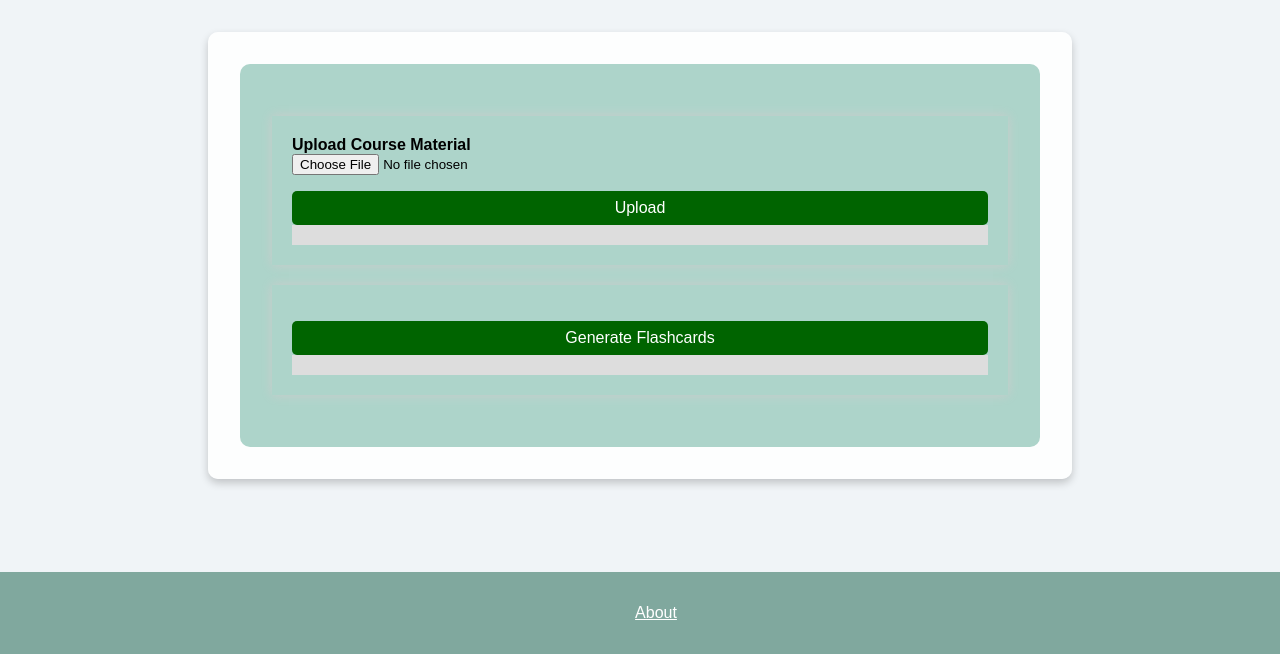
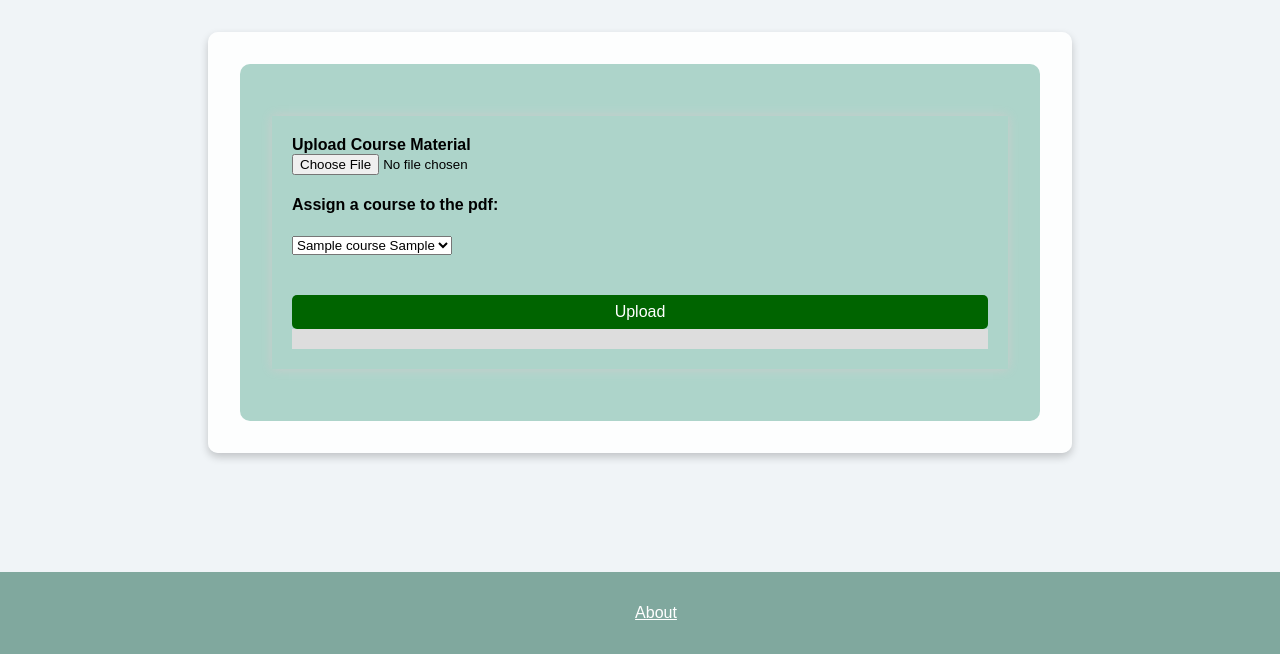
Before and after one commit to SvenjaCSch/preppy_enlarged, a Flask app: page /upload in a window 1280 px wide. Shown: the part 146-800 px from the top of the page. Run offline with Flask 3, Linux system fonts and the light colour scheme; a user stored in the database is signed in; tables that the repository leaves empty hold one stand-in row (values such as "Sample post").

Commit message:
changes for flashcard upload and student flashcard display - unfinished

```diff
--- a/board/schema.sql
+++ b/board/schema.sql
@@ -33,3 +33,11 @@ CREATE TABLE relation_student_course(
     FOREIGN KEY (student_id) REFERENCES user(id),
     FOREIGN KEY (course_id) REFERENCES courses(id)
 );
+
+CREATE TABLE uplouds(
+    id INTEGER PRIMARY KEY AUTOINCREMENT,
+    name_pdf VARCHAR(100),
+    location_pdf VARCHAR(100),
+    course_pdf VARCHAR(100),
+    summary VARCHAR(1000)
+);
--- a/board/static/css/styles.css
+++ b/board/static/css/styles.css
@@ -359,12 +359,23 @@ h3.title {
   justify-content: center;
 
 }
+.field_upload {
+  margin-bottom: 1.5rem;
+  width: 100%;
+  display: flex;
+
+}
 
 .control {
     width: 100%;
     display: flex;
     justify-content: center;
 }
+.control_upload {
+  width: 100%;
+  display: flex;
+}
+
 
 .input {
     width: 100%;
--- a/board/student.py
+++ b/board/student.py
@@ -39,11 +39,33 @@ def flashcards()->str:
     """
     Gets the query of the flashcards from the database and converts them into a list of dictionaries
     Output:
-    - Pass the flashcards data to the template
+    - Pass the flashcard and course data to the template
     """
     flashcards = Flashcard.query.all()
     flashcards_data = [{"Term": fc.term, "Definition": fc.definition} for fc in flashcards]
-    return render_template('student/flashcards.html', flashcards=flashcards_data)
+    # go through the relation table for all the courses of the student
+    studentCourseAllRel = RelationStudentCourse.query.filter_by(student_id=current_user.id).all()
+
+    # for each of these courses search for the course in the course table
+    course_for_student = []
+    for courses in studentCourseAllRel:
+         course_for_student.append(Course.query.filter_by(course_number=courses.course_id).first())
+    return render_template('student/flashcards.html', course_for_student=course_for_student, flashcards=flashcards_data)
+
+@bp.route("/flashcards_post", methods=['POST'])
+def flashcards_post()->str:
+    """
+    Gets the query of the flashcards from the database and converts them into a list of dictionaries
+    Output:
+    - Pass the flashcard and course data to the template
+    """
+    course = request.form.get('course')
+    print("course id: ")
+    print(course)
+    # flashcards = Flashcard.query.filter_by(course_id=course).all()
+    # flashcards_data = [{"Term": fc.term, "Definition": fc.definition} for fc in flashcards]
+    return render_template('student/flashcards.html')
+    # return render_template('student/flashcards.html', flashcards=flashcards_data)
 
 @bp.route('/translate', methods=['POST'])
 def translate_flashcard()->json:
--- a/board/teacher.py
+++ b/board/teacher.py
@@ -105,10 +105,11 @@ def get_flashcards(text:str)-> str:
     card_content = response.choices[0].message.content.strip()
     return card_content
 
-def make_database()->None:
+def make_database(course)->None:
     """
     uses the generated flashcards in JSON to generate the Flashcard database in models.py
     """
+    course=course
     traffic = json.load(open('instance/flashcards/flashcards.json'))
     columns = ['Term', 'Definition']
 
@@ -117,7 +118,7 @@ def make_database()->None:
         flashcard = Flashcard.query.filter_by(term=keys[0]).first()
         #Check if flashcard exists to avoid double flashcards
         if not flashcard:
-            new_flashcard = Flashcard(term=keys[0], definition=keys[1] )
+            new_flashcard = Flashcard(term=keys[0], definition=keys[1], course=course)
             db.session.add(new_flashcard)
             db.session.commit()
 
@@ -127,13 +128,15 @@ def upload()->str:
     """
     Pass to the upload page
     """
-    return render_template('teacher/upload.html')
+    courses = Course.query
+    return render_template('teacher/upload.html', courses=courses)
 
 @bp.route('/generate_flashcards', methods=['POST'])
 def generate_flashcards()->str:
     """
     generates the flashcards
     """
+    course = request.form.get('course')
     flashcards_folder = os.path.join(current_app.instance_path, 'flashcards')
     os.makedirs(flashcards_folder, exist_ok=True)
     file_path = os.path.join(current_app.instance_path, 'texts', 'text.txt')
@@ -147,7 +150,7 @@ def generate_flashcards()->str:
     flashcard_dict = json.loads(flashcards.replace('\n', ''))
     with open(upload_path, 'w', encoding='utf-8') as f:
         json.dump(flashcard_dict, f, indent=4)
-    make_database()
+    make_database(course)
     return render_template("teacher/upload.html", flashcards=flashcard_dict)
 
 @bp.route('/upload_file', methods=['POST'])
@@ -182,7 +185,7 @@ def upload_file()->str:
             text_path = os.path.join(text_folder, 'text.txt')
             with open(text_path, 'a', encoding='utf-8') as file1:
                 file1.write(text_summa)
-
+        generate_flashcards()
         return redirect(url_for('teacher.upload'))
     return render_template('teacher/upload.html')
 
--- a/board/templates/teacher/upload.html
+++ b/board/templates/teacher/upload.html
@@ -6,18 +6,20 @@
         <form action="{{ url_for('teacher.upload_file') }}" method="post" enctype="multipart/form-data">
             <label for="file"><b>Upload Course Material</b></label>
             <input id="file" name="file" type="file" required />
+            <h4>Assign a course to the pdf: </h4>
+            <div class="field_upload">
+                <div class="control_upload">
+                    <select name="course" id="course">
+                        {% for course in courses%}
+                        <option value="{{ course.id }}">{{ course.subject}} {{ course.course}}</option>
+                        {% endfor %}
+                    </select>
+                </div>
+            </div>
             <button onclick="move('progress')">Upload</button>
             <div class="progress-bar">
                 <div id="progress"></div>
             </div>
-
-        </form>
-        <form action="{{ url_for('teacher.generate_flashcards') }}" method="post">
-            <button type="submit" onclick="move('progress2')">Generate Flashcards</button>
-            <div class="progress-bar">
-                <div id="progress2"></div>
-            </div>
-        </form>
     </div>
 </div>
 <script src="{{ url_for('static', filename='js/upload.js') }}"></script>
```
Also changed, not shown: board/templates/student/flashcards.html (+12 -1 lines).
